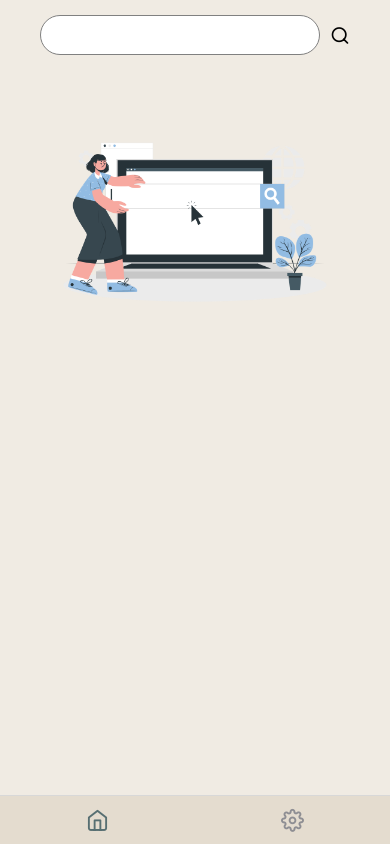
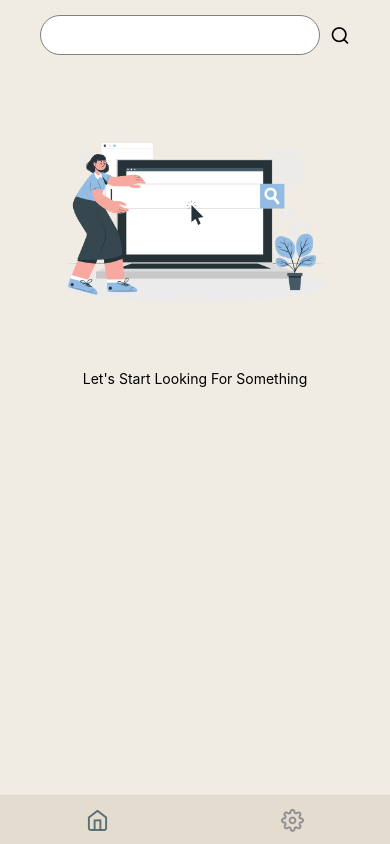
Before and after one commit to MuazzezA/Movie_App, a React Native app in the folder Movie_App/: screen /Home in a window 390 px wide. Built offline with nearby package versions, Linux system fonts and the light colour scheme.

Commit message:
added info text to nodata and searchdata component

```diff
--- a/Movie_App/src/components/NoData.js
+++ b/Movie_App/src/components/NoData.js
@@ -1,5 +1,5 @@
 import React from "react";
-import { View, ImageBackground } from "react-native";
+import { View, ImageBackground, Text } from "react-native";
 const NoData = () => {
   return (
     <View
@@ -13,6 +13,8 @@ const NoData = () => {
       <ImageBackground
         source={require("./../assets/No_data-cuate.png")}
         style={{ height: 300, width: 300 }}></ImageBackground>
+      <Text>Are You Sure? We Couldn't Find Anything About It</Text>
+      <Text>Please Try Again</Text>
     </View>
   );
 };
--- a/Movie_App/src/components/SearchData.js
+++ b/Movie_App/src/components/SearchData.js
@@ -1,5 +1,5 @@
 import React from "react";
-import { View, ImageBackground } from "react-native";
+import { View, ImageBackground, Text } from "react-native";
 
 const SearchData = () => {
   return (
@@ -14,6 +14,7 @@ const SearchData = () => {
       <ImageBackground
         source={require("./../assets/Search_engines-cuate.png")}
         style={{ height: 300, width: 300 }}></ImageBackground>
+      <Text>Let's Start Looking For Something</Text>
     </View>
   );
 };
```
